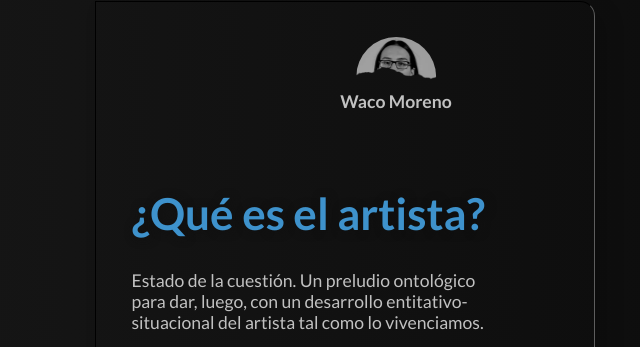
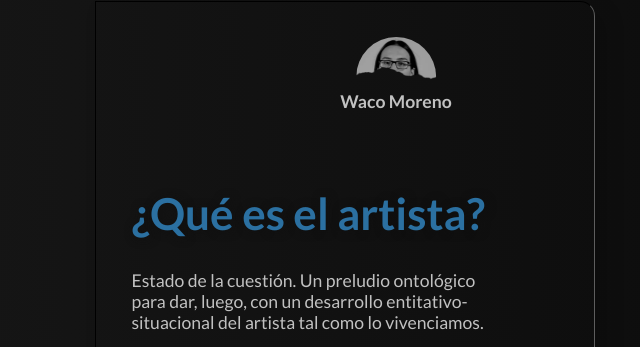
Before and after one commit to MatiasTello87/Labia, a website: page public/index.html in a window 1280 px wide. Shown: the part 763-1110 px from the top of the page, without its empty margins (295-935 px from the left). Drawn offline with Linux system fonts and the light colour scheme.

Commit message:
tercera edicion-2

```diff
--- a/sass/_colors.scss
+++ b/sass/_colors.scss
@@ -1,5 +1,5 @@
 $violet: #5F1B51;
-$blue: #3E92CC;
+$blue: #2B70A1;
 $colorado: #42283f;
 $violeta-oscuro: #904b5e;
 $white: #c1c1c1;
```
Also changed, not shown: public/style.css.
